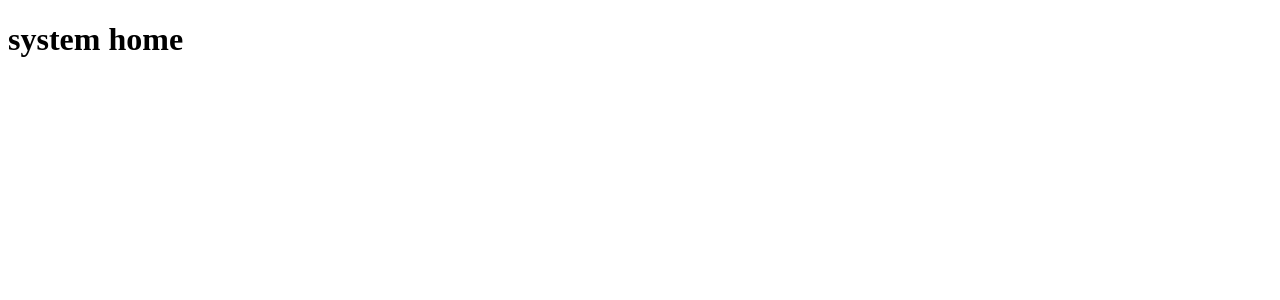
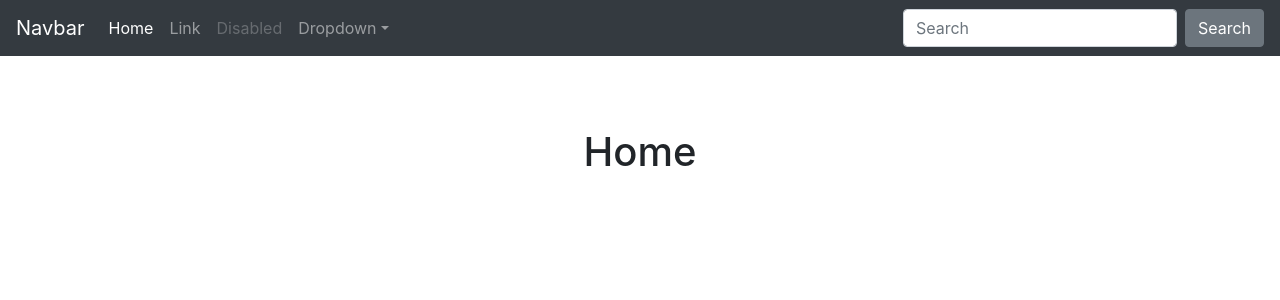
Before and after one commit to IreSharp/ecommerce, a Django app: page / in a window 1280 px wide. Shown: the top 300 px of the page. Run offline with Django 3.2, Linux system fonts and the light colour scheme; some libraries are stand-ins or nearby versions.

Commit message:
adding static files

```diff
--- a/ecommerce/ecommerce/settings.py
+++ b/ecommerce/ecommerce/settings.py
@@ -124,3 +124,7 @@ USE_TZ = True
 # https://docs.djangoproject.com/en/2.2/howto/static-files/
 
 STATIC_URL = '/static/'
+
+STATICFILES_DIRS = [
+    os.path.join(BASE_DIR, 'static'),
+]
--- /dev/null
+++ b/ecommerce/static/css/custom.css
@@ -0,0 +1,7 @@
+body {
+    padding-top: 5rem;
+}
+.starter-template {
+    padding: 3rem 1.5rem;
+    text-align: center;
+}
--- /dev/null
+++ b/ecommerce/templates/base.html
@@ -0,0 +1,61 @@
+{% load static %} <!doctype html>
+<html lang="en">
+
+  <head>
+    <meta charset="utf-8">
+    <title>{% block title %} {% endblock title %}</title>
+    <!-- Bootstrap core CSS -->
+    <link rel="stylesheet" href="{% static 'css/custom.css' %}">
+    <link rel="stylesheet" href="https://stackpath.bootstrapcdn.com/bootstrap/4.3.1/css/bootstrap.min.css" integrity="sha384-ggOyR0iXCbMQv3Xipma34MD+dH/1fQ784/j6cY/iJTQUOhcWr7x9JvoRxT2MZw1T" crossorigin="anonymous">
+  </head>
+  <body>
+      <!-- top bar -->
+      <nav class="navbar navbar-expand-md navbar-dark bg-dark fixed-top">
+        <a class="navbar-brand" href="#">Navbar</a>
+        <button class="navbar-toggler" type="button" data-toggle="collapse" data-target="#navbarsExampleDefault" aria-controls="navbarsExampleDefault" aria-expanded="false" aria-label="Toggle navigation">
+          <span class="navbar-toggler-icon"></span>
+        </button>
+
+        <div class="collapse navbar-collapse" id="navbarsExampleDefault">
+          <ul class="navbar-nav mr-auto">
+            <li class="nav-item active">
+              <a class="nav-link" href="#">Home <span class="sr-only">(current)</span></a>
+            </li>
+            <li class="nav-item">
+              <a class="nav-link" href="#">Link</a>
+            </li>
+            <li class="nav-item">
+              <a class="nav-link disabled" href="#" tabindex="-1" aria-disabled="true">Disabled</a>
+            </li>
+            <li class="nav-item dropdown">
+              <a class="nav-link dropdown-toggle" href="#" id="dropdown01" data-toggle="dropdown" aria-haspopup="true" aria-expanded="false">Dropdown</a>
+              <div class="dropdown-menu" aria-labelledby="dropdown01">
+                <a class="dropdown-item" href="#">Action</a>
+                <a class="dropdown-item" href="#">Another action</a>
+                <a class="dropdown-item" href="#">Something else here</a>
+              </div>
+            </li>
+          </ul>
+          <form class="form-inline my-2 my-lg-0">
+            <input class="form-control mr-sm-2" type="text" placeholder="Search" aria-label="Search">
+            <button class="btn btn-secondary my-2 my-sm-0" type="submit">Search</button>
+          </form>
+        </div>
+      </nav>
+
+    <main role="main" class="container">
+      {% comment %} <h1>home</h1> {% endcomment %}
+      <div class="starter-template">
+        {% block content %}
+
+        {% endblock %}
+      </div>
+
+    </main><!-- /.container -->
+    <!-- Optional JavaScript -->
+    <!-- jQuery first, then Popper.js, then Bootstrap JS -->
+    <script src="https://code.jquery.com/jquery-3.3.1.slim.min.js" integrity="sha384-q8i/X+965DzO0rT7abK41JStQIAqVgRVzpbzo5smXKp4YfRvH+8abtTE1Pi6jizo" crossorigin="anonymous"></script>
+    <script src="https://cdnjs.cloudflare.com/ajax/libs/popper.js/1.14.7/umd/popper.min.js" integrity="sha384-UO2eT0CpHqdSJQ6hJty5KVphtPhzWj9WO1clHTMGa3JDZwrnQq4sF86dIHNDz0W1" crossorigin="anonymous"></script>
+    <script src="https://stackpath.bootstrapcdn.com/bootstrap/4.3.1/js/bootstrap.min.js" integrity="sha384-JjSmVgyd0p3pXB1rRibZUAYoIIy6OrQ6VrjIEaFf/nJGzIxFDsf4x0xIM+B07jRM" crossorigin="anonymous"></script>
+  </body>
+</html>
--- a/ecommerce/templates/home.html
+++ b/ecommerce/templates/home.html
@@ -1,12 +1,9 @@
-<!DOCTYPE html>
-<html>
-  <head>
-    <meta charset="utf-8">
-    <title>Boards</title>
-  </head>
-  <body>
+{% extends 'base.html' %}
 
-    <h1>{{ pageName }}</h1>
+{% block title %} Home {% endblock title %}
 
-  </body>
-</html>
+{% block content %}
+
+    <h1>Home</h1>
+
+{% endblock content %}
```
